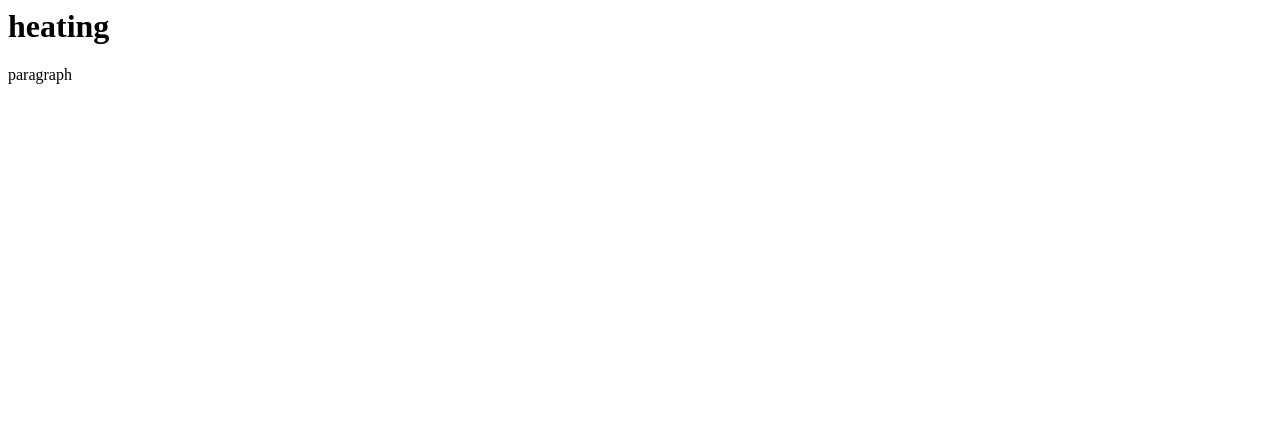
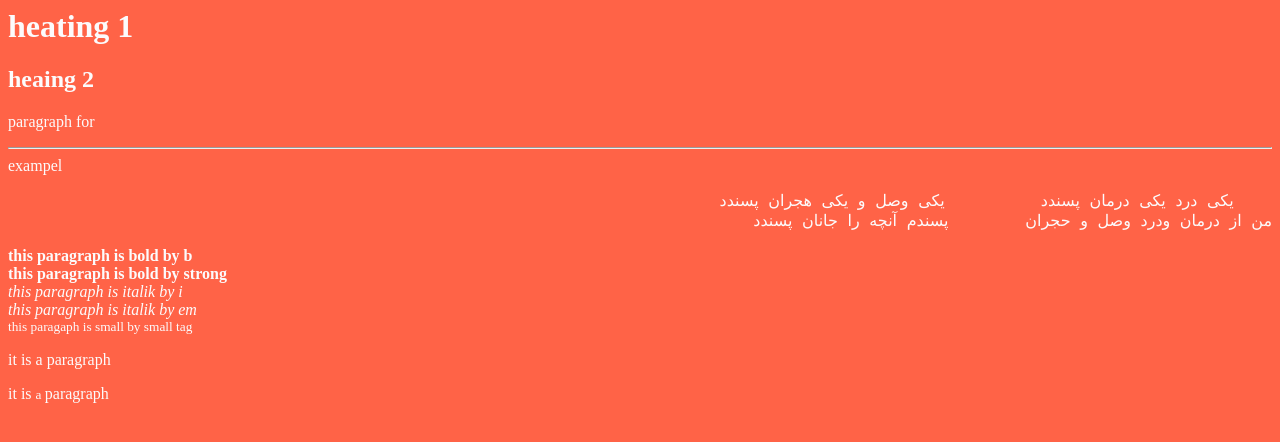
Before and after one commit to ABOALFZL2324/porj01, a plain HTML site: page scool/School.htm in a window 1280 px wide. Drawn offline with Linux system fonts and the light colour scheme.

Commit message:
</small>
فایل های مدرسه

```diff
--- a/scool/School.htm
+++ b/scool/School.htm
@@ -5,8 +5,22 @@
 title
 </title>
 </head>
-<body>
-<h1>  heating </h1>
-<p>  paragraph </p>
+<body style="background-color: tomato;
+color: rgb(252, 251, 252);">
+<h1>  heating 1</h1>
+<h2>heaing 2</h2>
+<p>  paragraph for <hr> exampel</p>
+<pre dir="rtl" style="font-size: large;;">
+    یکی درد یکی درمان پسندد          یکی وصل و یکی هجران پسندد
+من از درمان ودرد وصل و حجران        پسندم آنچه را جانان پسندد
+</pre>
+<p> <b>this paragraph is bold by  b</b><br>
+<strong>this paragraph is bold by strong</strong><br>
+<i>this paragraph is italik by i</i><br>
+<em>this paragraph is italik by em</em><br>
+<small>this paragaph is small by small tag</small>
+</p>
+<p>it is a paragraph </p>
+<p>it is <small>a </small>paragraph </p>
 </body>
 </html>
```
Also changed, not shown: scool/1.html (added, +17 -0 lines).
